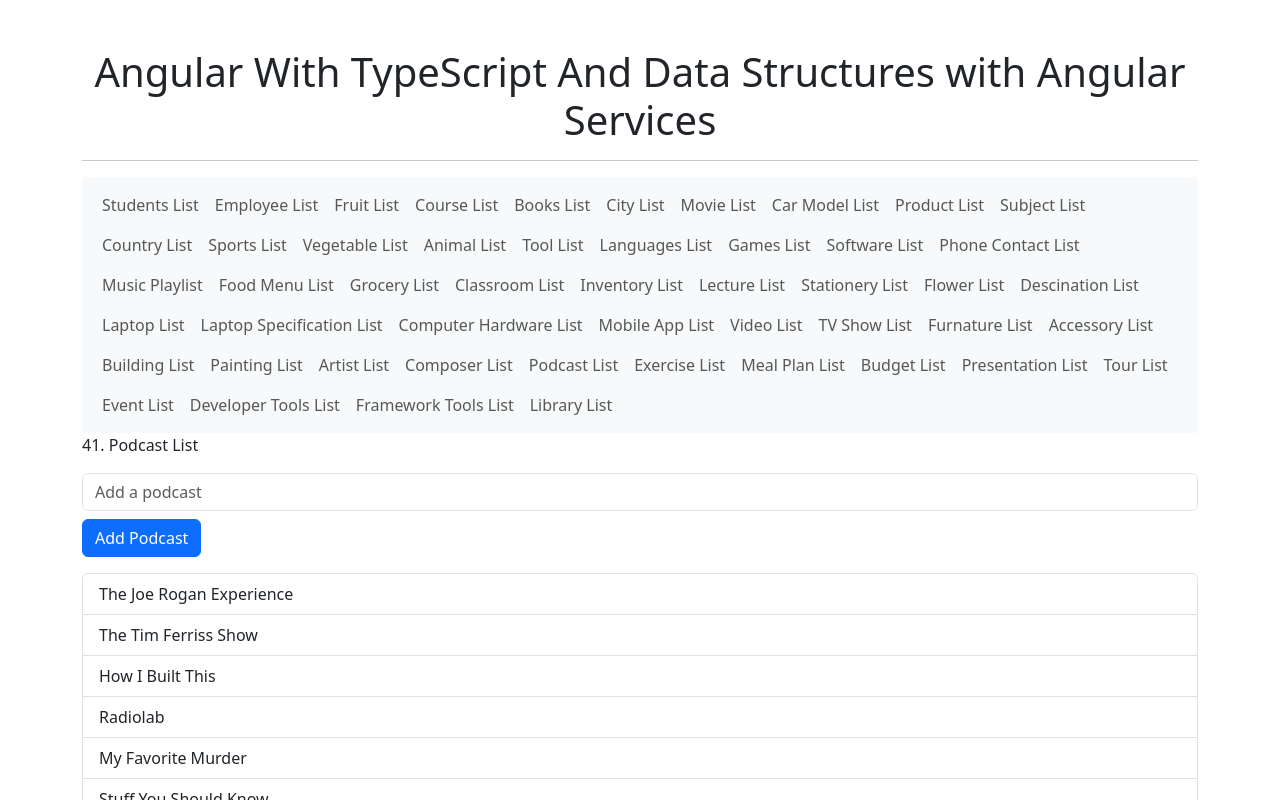
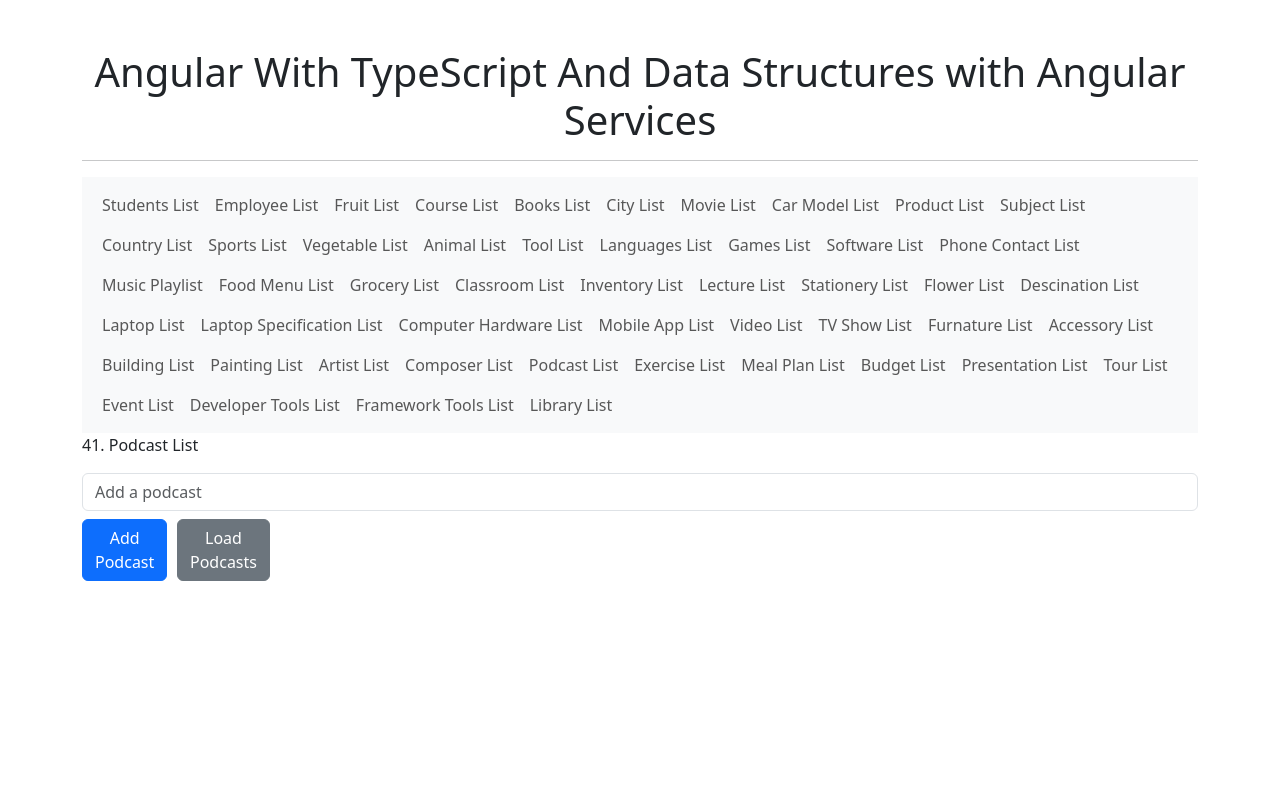
Before and after one commit to muningg/Angular_With_TypeScript_And_Data_Structures, an Angular app: page /podcast-list in a window 1280 px wide. Shown: the top 800 px of the page. Built offline with nearby package versions, Linux system fonts and the light colour scheme.

Commit message:
feat(podcast-list-service): add service to load podcast list

```diff
--- a/src/app/components/podcast-list/podcast-list.component.html
+++ b/src/app/components/podcast-list/podcast-list.component.html
@@ -1,8 +1,14 @@
 <p>41. Podcast List</p>
 <input type="text" class="form-control" [(ngModel)]="newPodcast" placeholder="Add a podcast" />
 
-<button class="btn btn-primary mt-2" (click)="addPodcast()">Add Podcast</button>
-
+<div class="row">
+  <div class="col-sm-1">
+    <button class="btn btn-primary mt-2" (click)="addPodcast()">Add Podcast</button>
+  </div>
+  <div class="col-sm-1">
+    <button class="btn btn-secondary mt-2" (click)="providePodcastsList()">Load Podcasts</button>
+  </div>
+</div>
 <ul class="mt-3 list-group">
   <li class="list-group-item" *ngFor="let podcast of podcasts">
     {{podcast}}
--- a/src/app/components/podcast-list/podcast-list.component.ts
+++ b/src/app/components/podcast-list/podcast-list.component.ts
@@ -1,4 +1,5 @@
 import { Component } from '@angular/core';
+import { PodcastListService } from './podcast-list.service';
 
 @Component({
   selector: 'app-podcast-list',
@@ -6,13 +7,18 @@ import { Component } from '@angular/core';
   styleUrl: './podcast-list.component.css'
 })
 export class PodcastListComponent {
-  podcasts: string[] = ['The Joe Rogan Experience', 'The Tim Ferriss Show', 'How I Built This', 'Radiolab', 'My Favorite Murder', 'Stuff You Should Know', 'Hardcore History', 'The GaryVee Audio Experience', 'The Model Health Show', 'The School of Greatness with Lewis Howes'];
+  podcasts: string[] = [];
   newPodcast: string = '';
+
+  constructor(private podcastListService: PodcastListService) { }
 
   addPodcast() {
     if (this.newPodcast.trim()) {
-      this.podcasts.push(this.newPodcast);
+      this.podcastListService.addPodcast(this.newPodcast);
       this.newPodcast = '';
     }
   }
+  providePodcastsList() {
+    this.podcasts = this.podcastListService.loadPodcasts();
+  }
 }
--- /dev/null
+++ b/src/app/components/podcast-list/podcast-list.service.ts
@@ -0,0 +1,18 @@
+import { Injectable } from '@angular/core';
+
+@Injectable({
+  providedIn: 'root'
+})
+export class PodcastListService {
+  private podcasts: string[] = [
+    'The Joe Rogan Experience', 'The Tim Ferriss Show', 'How I Built This', 'Radiolab', 'My Favorite Murder', 'Stuff You Should Know', 'Hardcore History', 'The GaryVee Audio Experience', 'The Model Health Show', 'The School of Greatness with Lewis Howes'
+  ];
+
+  loadPodcasts() {
+    return this.podcasts;
+  }
+
+  addPodcast(podcast: string) {
+    this.podcasts.push(podcast);
+  }
+}
```
Also changed, not shown: 1 other file (tests, documents, lock files or other folders).
